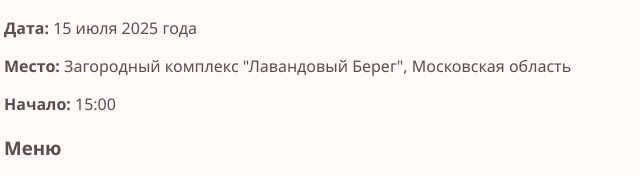
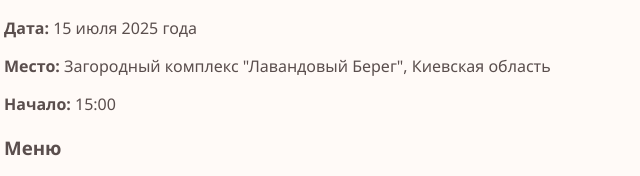
Before and after one commit to gekkoha/weddinganna, a plain HTML site: page index.html in a window 1280 px wide. Shown: the part 172-348 px from the top of the page, 236-876 px from the left. Drawn offline with Linux system fonts and the light colour scheme.

Commit message:
Update index.html

```diff
--- a/index.html
+++ b/index.html
@@ -13,7 +13,7 @@
 
     <div class="section">
       <p><strong>Дата:</strong> 15 июля 2025 года</p>
-      <p><strong>Место:</strong> Загородный комплекс "Лавандовый Берег", Московская область</p>
+      <p><strong>Место:</strong> Загородный комплекс "Лавандовый Берег", Киевская область</p>
       <p><strong>Начало:</strong> 15:00</p>
     </div>
 
```
